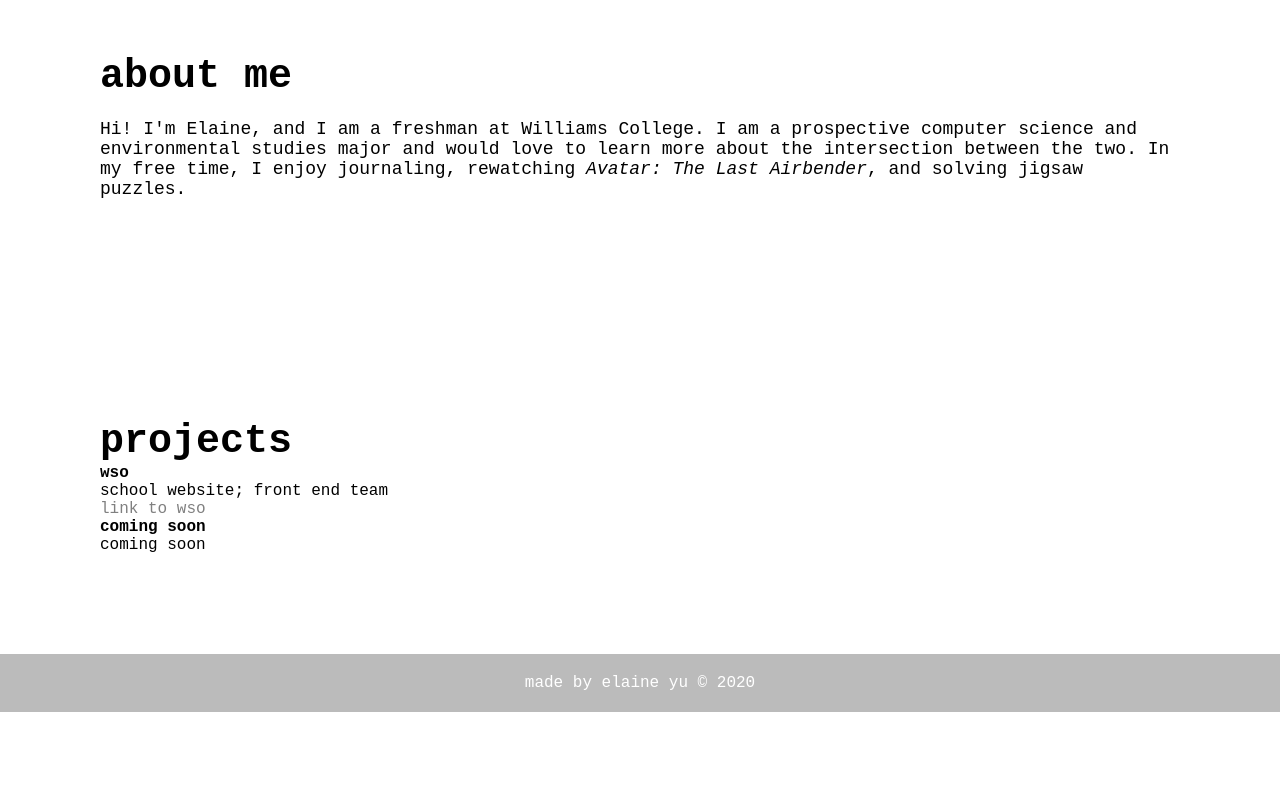
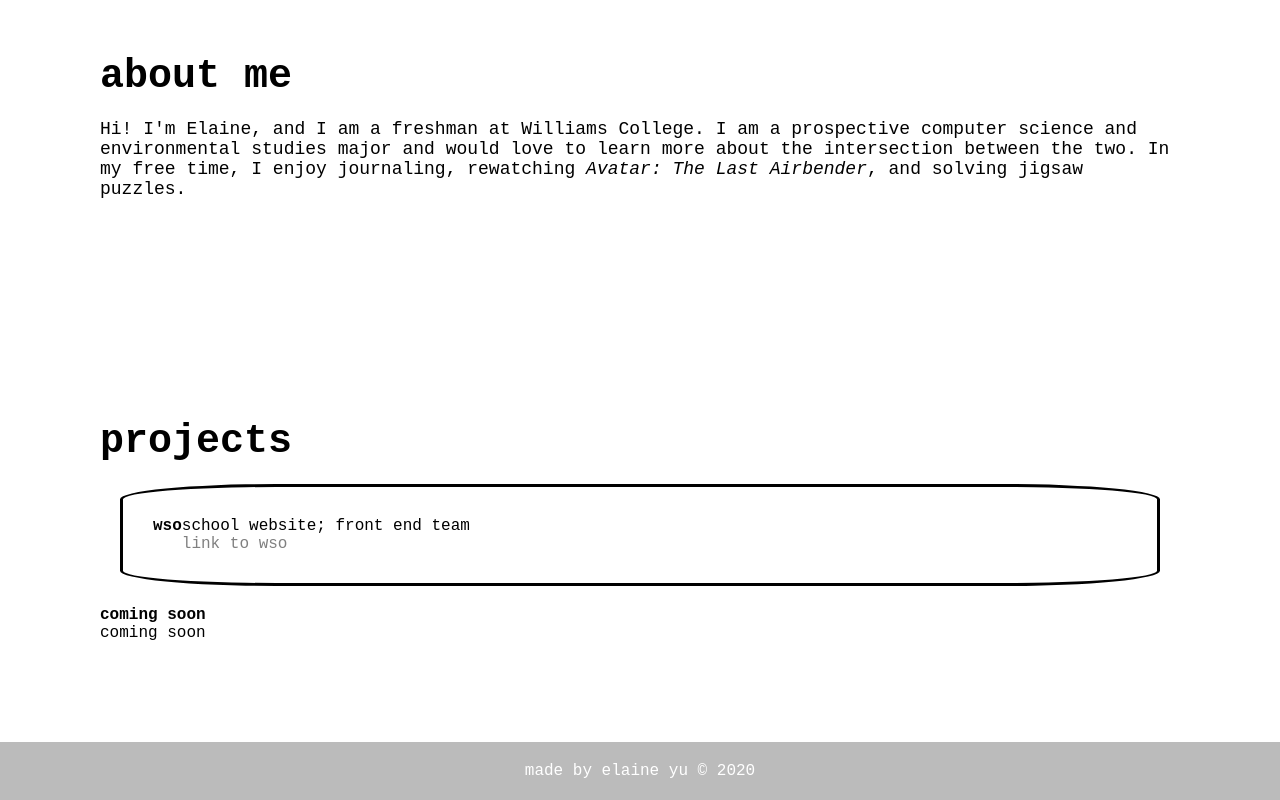
Before and after one commit to elaineyu26/personal-website, a plain HTML site: page sample.html in a window 1280 px wide. Shown: the part 806-1606 px from the top of the page. Before the commit the page ends 1518 px from the top, so only its background shows below. Drawn offline with Linux system fonts and the light colour scheme.

Commit message:
Update sample.html

```diff
--- a/sample.html
+++ b/sample.html
@@ -29,8 +29,7 @@
       <span class="section-header">
         projects
       </span>
-      <div id="project-list">
-        <div class="project-item">
+      <div id="project-flex">
         <span class="project-title">
           wso
         </span>
@@ -40,7 +39,7 @@
           <a href="https://wso.williams.edu/">link to wso</a>
         </span>
       </div>
-        <div class="project-item">
+      <div class="project-flex">
         <span class="project-title">
           coming soon
         </span>
@@ -49,7 +48,6 @@
         </span>
       </div>
     </div>
-    </div>
     <footer>
       made by elaine yu &copy; 2020
     </footer>
```
Lines whose indentation alone changed are shown as unchanged.
